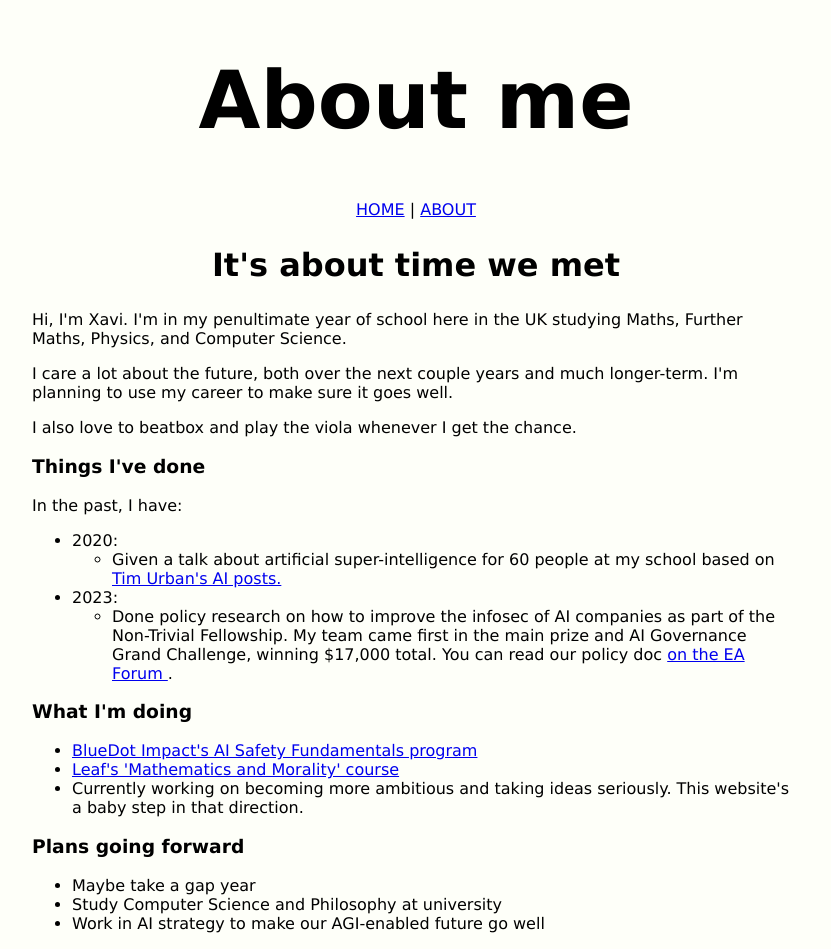
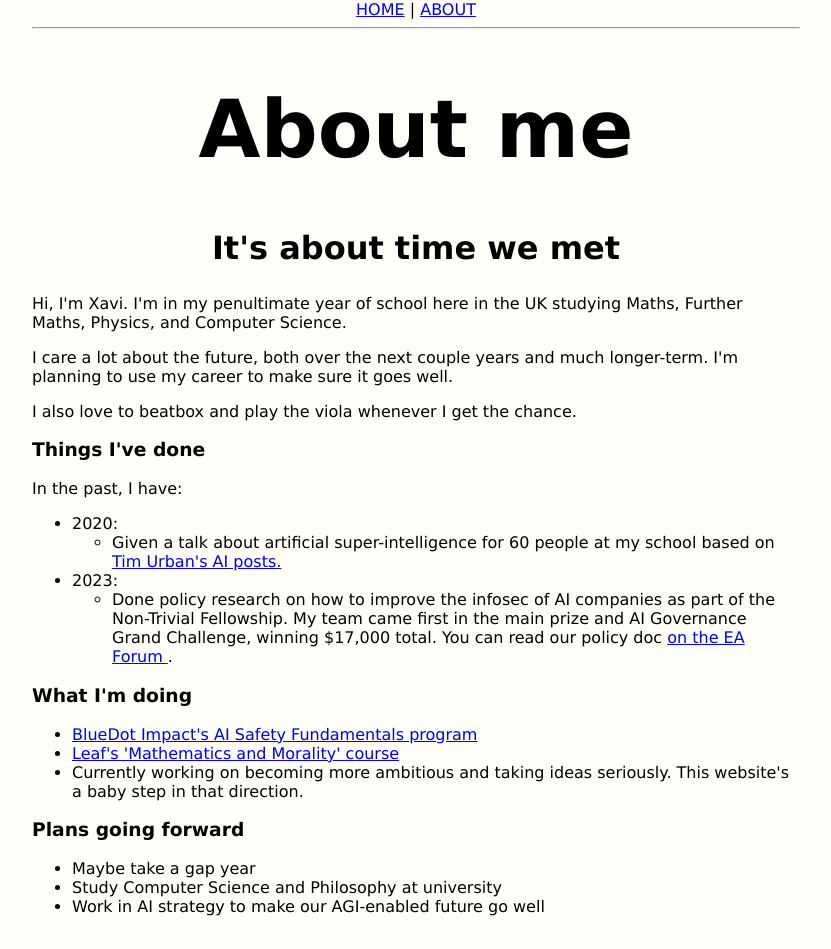
Before and after one commit to XaviC-F/website, a plain HTML site: page about.html in a window 1280 px wide. Shown: the whole page, without its empty margins (224-1055 px from the left). Drawn offline with Linux system fonts and the light colour scheme.

Commit message:
moved navigation bar to the top and added an <hr> break under it

```diff
--- a/about.html
+++ b/about.html
@@ -10,14 +10,16 @@
   </head>
 
   <body>
-    <header>
-      <h1>About me</h1>
-    </header>
-
     <nav>
       <a href="https://xavicostafredafu.com">HOME</a> |
       <a href="/about.html">ABOUT</a>
     </nav>
+
+    <hr style="color: rgb(10, 22, 245)">
+
+    <header>
+      <h1>About me</h1>
+    </header>
 
     <main>
       <h2>It's about time we met</h2>
```
Also changed, not shown: index.html (+6 -4 lines).
